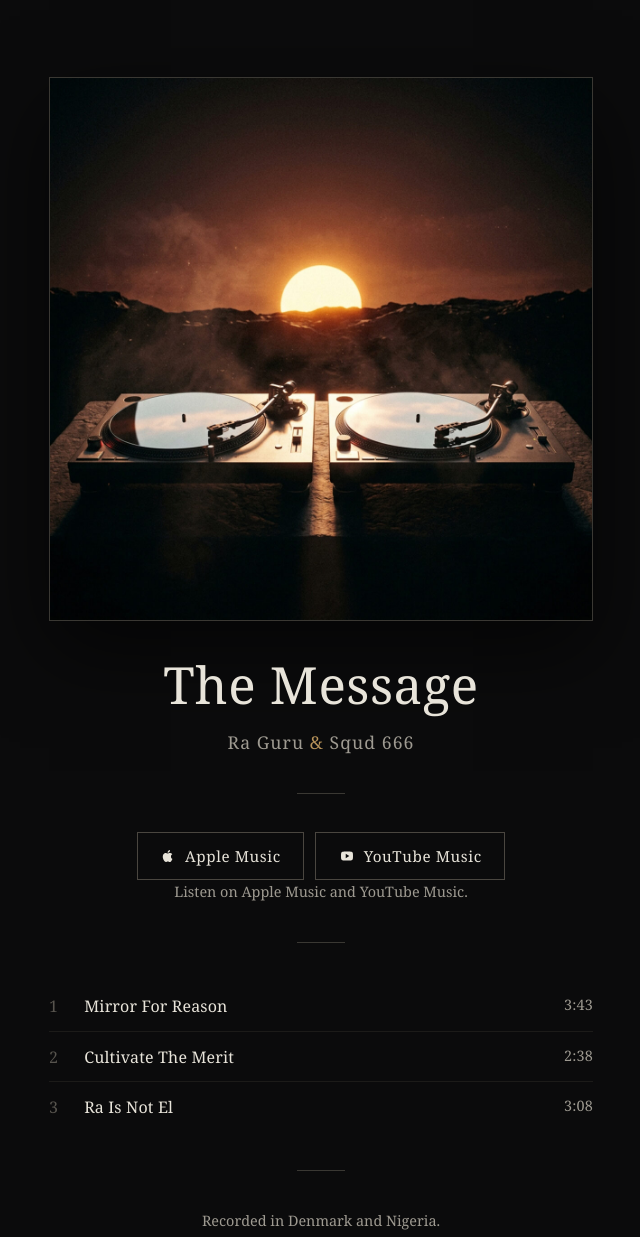
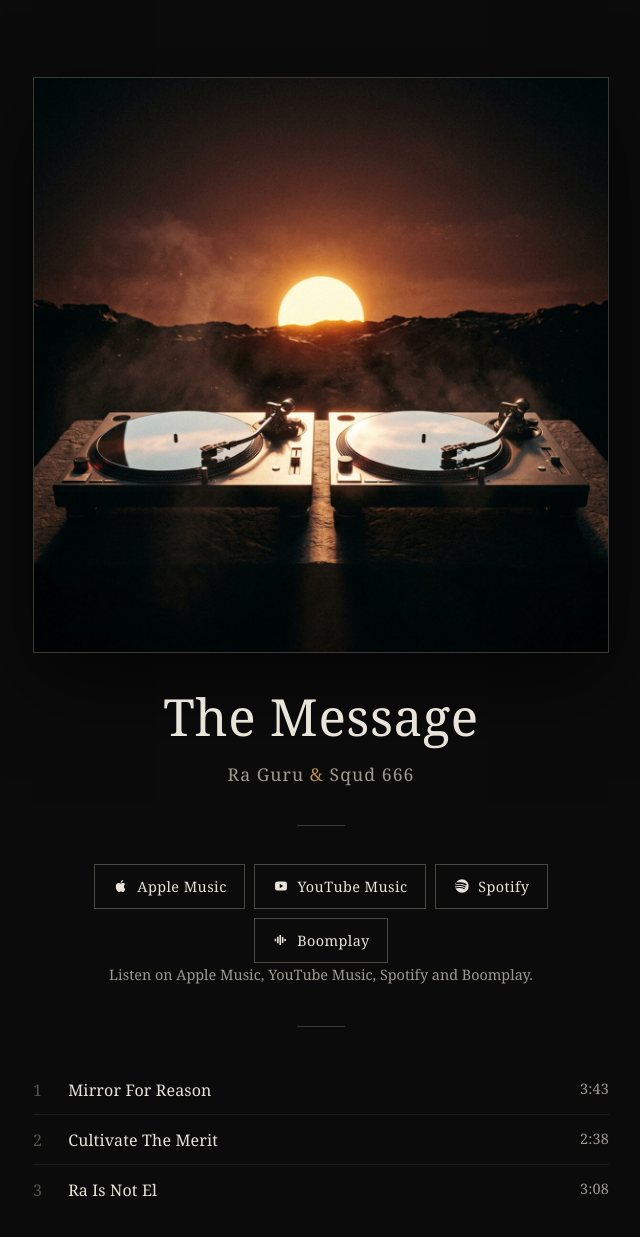
Before and after one commit to Faraday22/rgas666, a plain HTML site: page index.html in a window 1280 px wide. Shown: the top 1237 px of the page, without its empty margins (319-959 px from the left). Drawn offline with Linux system fonts and the light colour scheme.

Commit message:
Add files via upload

```diff
--- a/index.html
+++ b/index.html
@@ -4,12 +4,12 @@
 <meta charset="utf-8">
 <meta name="viewport" content="width=device-width, initial-scale=1">
 <title>The Message — Ra Guru &amp; Squd 666</title>
-<meta name="description" content="The Message — three tracks from Ra Guru &amp; Squd 666. Out now on Apple Music and YouTube Music.">
+<meta name="description" content="The Message — three tracks from Ra Guru &amp; Squd 666. Out now on Apple Music, Spotify, Boomplay and YouTube Music.">
 <link rel="canonical" href="https://rgas666.com/">
 <meta property="og:type" content="music.album">
 <meta property="og:site_name" content="Ra Guru &amp; Squd 666">
 <meta property="og:title" content="The Message — Ra Guru &amp; Squd 666">
-<meta property="og:description" content="Three tracks. Out now on Apple Music and YouTube Music.">
+<meta property="og:description" content="Three tracks. Out now on Apple Music, Spotify, Boomplay and YouTube Music.">
 <meta property="og:url" content="https://rgas666.com/">
 <meta property="og:image" content="https://rgas666.com/cover.jpg">
 <meta name="twitter:card" content="summary_large_image">
@@ -49,7 +49,7 @@
     display: flex; justify-content: center;
     padding: clamp(2rem, 6vw, 5rem) 1.5rem;
   }
-  main { width: 100%; max-width: 34rem; text-align: center; }
+  main { width: 100%; max-width: 36rem; text-align: center; }
   .cover {
     width: 100%; aspect-ratio: 1/1; object-fit: cover; display: block;
     border: 1px solid var(--line);
@@ -60,11 +60,11 @@
   .artist { font-size: clamp(.95rem, 2.6vw, 1.1rem); letter-spacing: .06em; color: var(--muted); margin: 0; }
   .amp { color: var(--gold); }
   .rule { width: 3rem; height: 1px; background: var(--line); margin: 2.4rem auto; }
-  .listen { display: flex; flex-wrap: wrap; gap: .7rem; justify-content: center; }
+  .listen { display: flex; flex-wrap: wrap; gap: .55rem; justify-content: center; }
   .btn {
     display: inline-flex; align-items: center; gap: .55rem;
-    padding: .8rem 1.4rem; border: 1px solid #4a4640; color: var(--fg);
-    text-decoration: none; font-size: .95rem; letter-spacing: .04em;
+    padding: .75rem 1.1rem; border: 1px solid #4a4640; color: var(--fg);
+    text-decoration: none; font-size: .9rem; letter-spacing: .03em;
     font-family: inherit; transition: border-color .15s, color .15s;
   }
   .btn:hover { border-color: var(--gold); color: var(--gold); }
@@ -109,6 +109,10 @@
       <svg viewBox="0 0 24 24" aria-hidden="true"><path d="M12 2a10 10 0 100 20 10 10 0 000-20zm4.3 14.4a.8.8 0 01-1.1.3c-3-1.8-6.7-2.2-11-1.2a.8.8 0 11-.4-1.5c4.7-1.1 8.8-.6 12.1 1.4.4.2.5.7.4 1zm1.1-2.6a1 1 0 01-1.3.3c-3.4-2.1-8.5-2.7-12.5-1.5a1 1 0 11-.6-1.9c4.6-1.4 10.3-.7 14.2 1.7.4.3.6.9.2 1.4zm.1-2.7C13.4 8.7 6.9 8.5 3.6 9.5a1.2 1.2 0 11-.7-2.3c3.9-1.2 11.1-.9 15.4 1.7a1.2 1.2 0 01-1.2 2.2z"/></svg>
       Spotify
     </a>
+    <a class="btn" data-platform="boomplay" href="#" hidden>
+      <svg viewBox="0 0 24 24" aria-hidden="true"><path d="M4 10h2.4v4H4v-4zm3.6-3h2.4v10H7.6V7zm3.6-2.4h2.4v14.8h-2.4V4.6zm3.6 3h2.4v8.8h-2.4V7.6zm3.6 2.8H21v3.2h-2.6v-3.2z"/></svg>
+      Boomplay
+    </a>
   </div>
   <p class="note" id="listen-note"></p>
 
@@ -134,16 +138,17 @@
 
 <script>
 /* ── Streaming links ────────────────────────────────────────────────
-   Paste the two URLs between the quotes. Any platform left empty is
+   Paste the URLs between the quotes. Any platform left empty is
    hidden automatically, so the page never shows a dead button.
    ─────────────────────────────────────────────────────────────────── */
 const LINKS = {
   apple:   "https://music.apple.com/us/album/the-message-single/6838480344",
   youtube: "https://music.youtube.com/watch?v=p61U0iRbv8c",
-  spotify: ""
+  spotify: "https://open.spotify.com/album/7akWyE7mBiIfJC6UWxUsBJ",
+  boomplay:"https://www.boomplay.com/albums/EQWBvfaHJ8U1zLKIW9H667z2"
 };
 
-const NAMES = { apple: "Apple Music", youtube: "YouTube Music", spotify: "Spotify" };
+const NAMES = { apple: "Apple Music", youtube: "YouTube Music", spotify: "Spotify", boomplay: "Boomplay" };
 const live = [];
 
 for (const [key, url] of Object.entries(LINKS)) {
```
